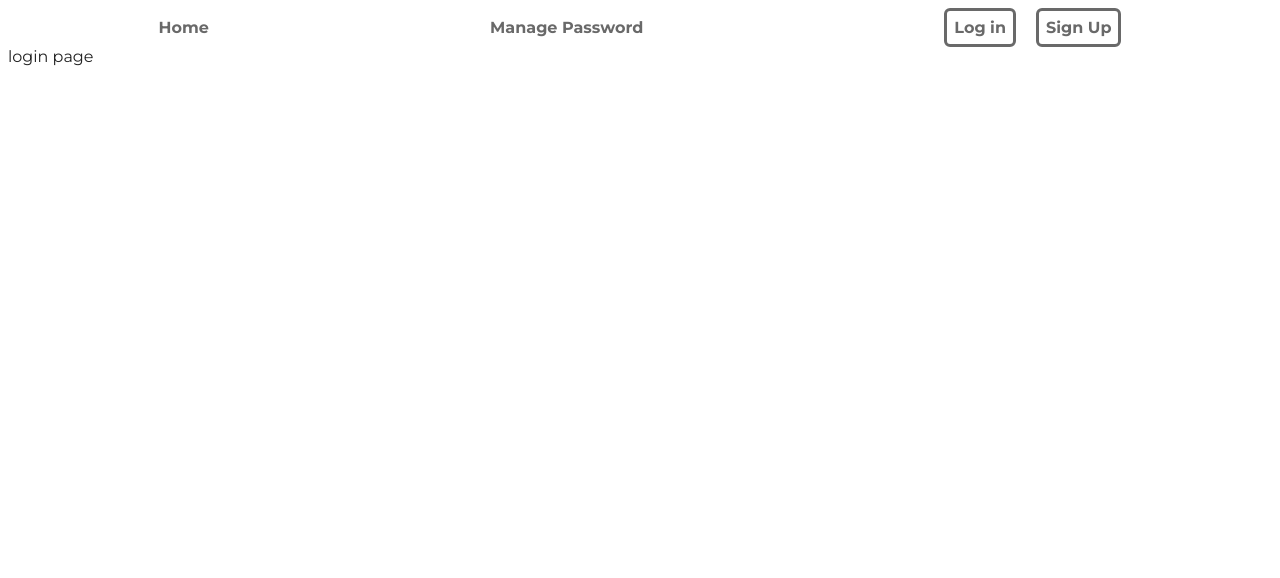
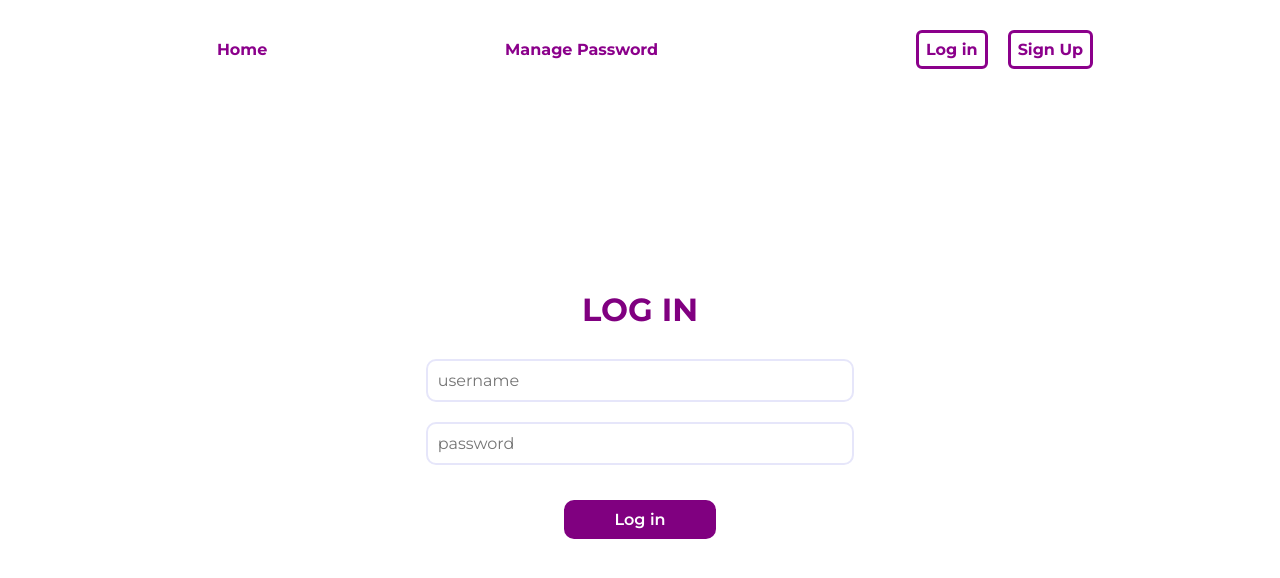
Before and after one commit to ledili2424/Ledi-Li-project3, a React (Vite) app in the folder frontend/: page /login in a window 1280 px wide. Shown: the top 578 px of the page. Built offline with nearby package versions, Linux system fonts and the light colour scheme; a web font is replaced by a local one.

Commit message:
build UI for log in and sign up pages

```diff
--- a/frontend/src/Header.css
+++ b/frontend/src/Header.css
@@ -1,6 +1,7 @@
 header {
   padding: 10px;
-  margin: 0 auto;
+  padding-inline: 60px;
+  margin: 30px;
   font-weight: bold;
 }
 
@@ -11,17 +12,21 @@ header nav {
 
 .nav-link {
   text-decoration: none;
-  color: #696969;
+  color: #8b008b;
 }
 
-.auth .nav-link {
+.auth-div {
+  margin-right: -30px;
+}
+
+.auth-div .nav-link {
   margin-left: 20px;
   padding: 7px;
-  border: 3px solid #696969;
+  border: 3px solid #8b008b;
   border-radius: 6px;
 }
 
-.nav-link:hover {
+.auth-div .nav-link:hover {
   color: #e6e6fa;
   border: #e6e6fa;
 }
--- a/frontend/src/Header.jsx
+++ b/frontend/src/Header.jsx
@@ -1,5 +1,5 @@
 import { Link } from "react-router-dom";
-import "./Header.css";
+import "./header.css";
 
 export default function Header() {
   return (
@@ -11,7 +11,7 @@ export default function Header() {
         <Link to="/manager" className="nav-link">
           Manage Password
         </Link>
-        <div className="auth">
+        <div className="auth-div">
           <Link to="/login" className="nav-link">
             Log in
           </Link>
--- a/frontend/src/Pages/Login.jsx
+++ b/frontend/src/Pages/Login.jsx
@@ -1,7 +1,12 @@
+import "./auth_pages.css";
+
 export default function Login() {
-    return (
-        <div>
-            login page
-        </div>
-    )
+  return (
+    <form className="auth-form">
+      <h1 className="login-txt">LOG IN</h1>
+      <input type="text" placeholder="username" />
+      <input type="text" placeholder="password" />
+      <button className="login-btn">Log in</button>
+    </form>
+  );
 }
--- a/frontend/src/Pages/Signup.jsx
+++ b/frontend/src/Pages/Signup.jsx
@@ -1,3 +1,12 @@
+import "./auth_pages.css";
+
 export default function Signup() {
-  return <div>Signup page</div>;
+  return (
+    <form action="" className="auth-form">
+      <h1 className="signup-txt">SIGN UP</h1>
+      <input type="text" placeholder="new username" />
+      <input type="text" placeholder="password" />
+      <button className="signup-btn">Sign Up</button>
+    </form>
+  );
 }
--- /dev/null
+++ b/frontend/src/Pages/auth_pages.css
@@ -0,0 +1,49 @@
+.auth-form {
+  max-width: 600px;
+  margin-inline: 30%;
+  margin-block: 200px;
+  display: flex;
+  align-items: center;
+  flex-direction: column;
+}
+
+input {
+  margin-bottom: 20px;
+  width: 80%;
+  padding: 10px;
+  border: 2px solid #e6e6fa;
+  border-radius: 10px;
+  font: inherit;
+  color: #663399;
+}
+
+button {
+  border: none;
+  border-radius: 10px;
+  width: 30%;
+  color: white;
+  margin-top: 15px;
+  padding: 10px;
+  font: inherit;
+  font-weight: 600;
+}
+
+.login-btn {
+  background-color: #800080;
+}
+
+.login-txt {
+  color: #800080;
+}
+
+.signup-btn {
+  background-color: #4b0082;
+}
+
+.signup-txt {
+  color: #4b0082;
+}
+
+h1 {
+  margin-bottom: 30px;
+}
```
